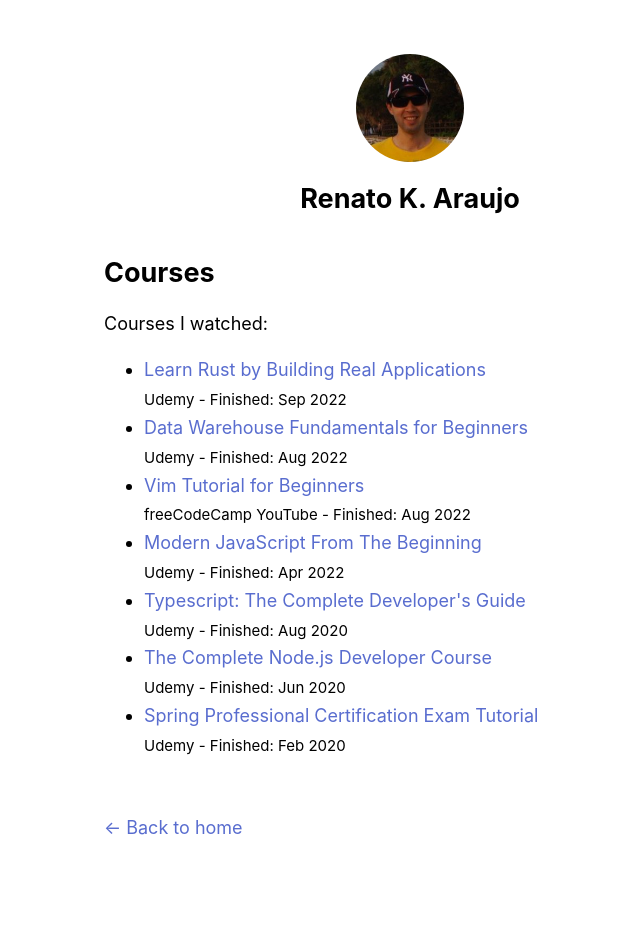
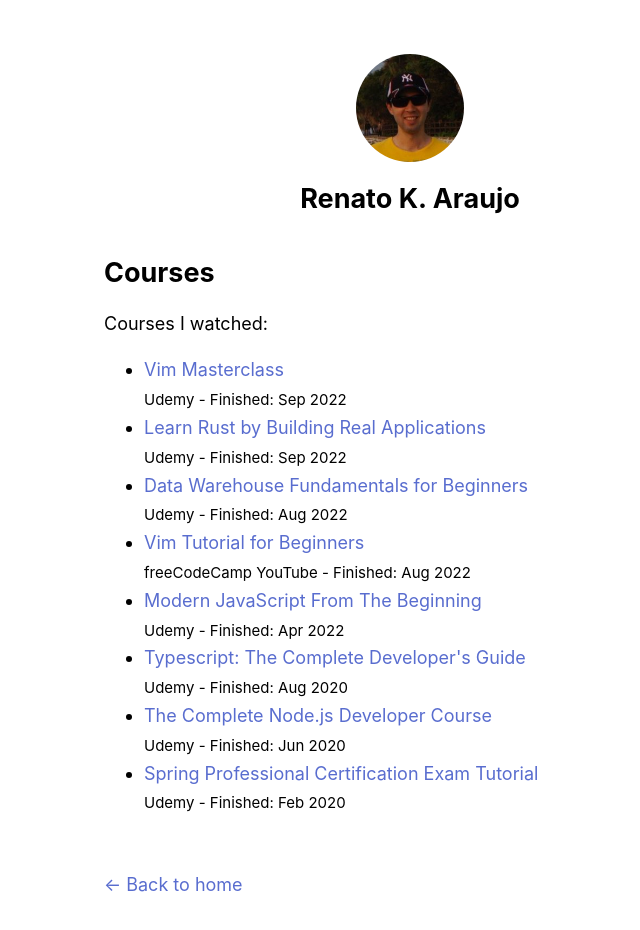
Before and after one commit to rkaraujo/rka-blog-nextjs, a Next.js app: page /courses in a window 1280 px wide. Shown: the top 930 px of the page, without its empty margins (230-870 px from the left). Built offline with nearby package versions, Linux system fonts and the light colour scheme.

Commit message:
Added course

```diff
--- a/pages/courses.js
+++ b/pages/courses.js
@@ -15,6 +15,13 @@ export default function Courses() {
         <h2 className={utilStyles.headingLg}>Courses</h2>
         <p>Courses I watched:</p>
         <ul>
+          <li>
+            <Course
+              name="Vim Masterclass"
+              url="https://www.udemy.com/course/vim-commands-cheat-sheet/"
+              platform="Udemy"
+              dateFinished="Sep 2022" />
+          </li>
           <li>
             <Course
               name="Learn Rust by Building Real Applications"
```
